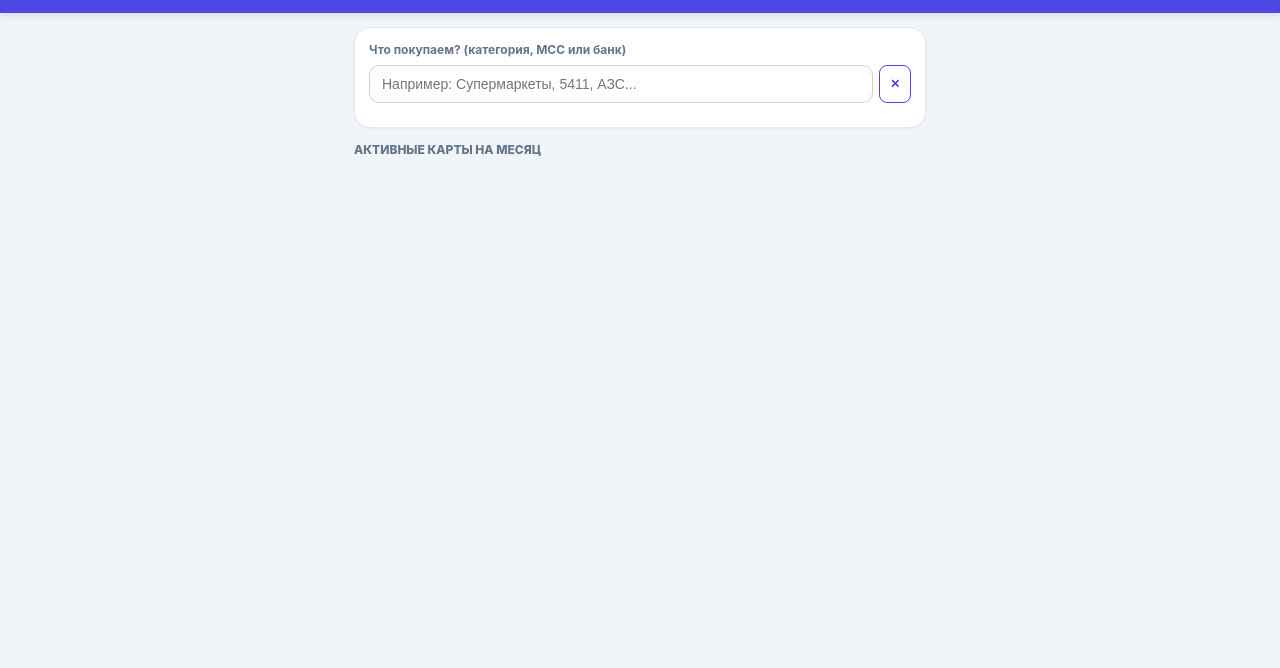
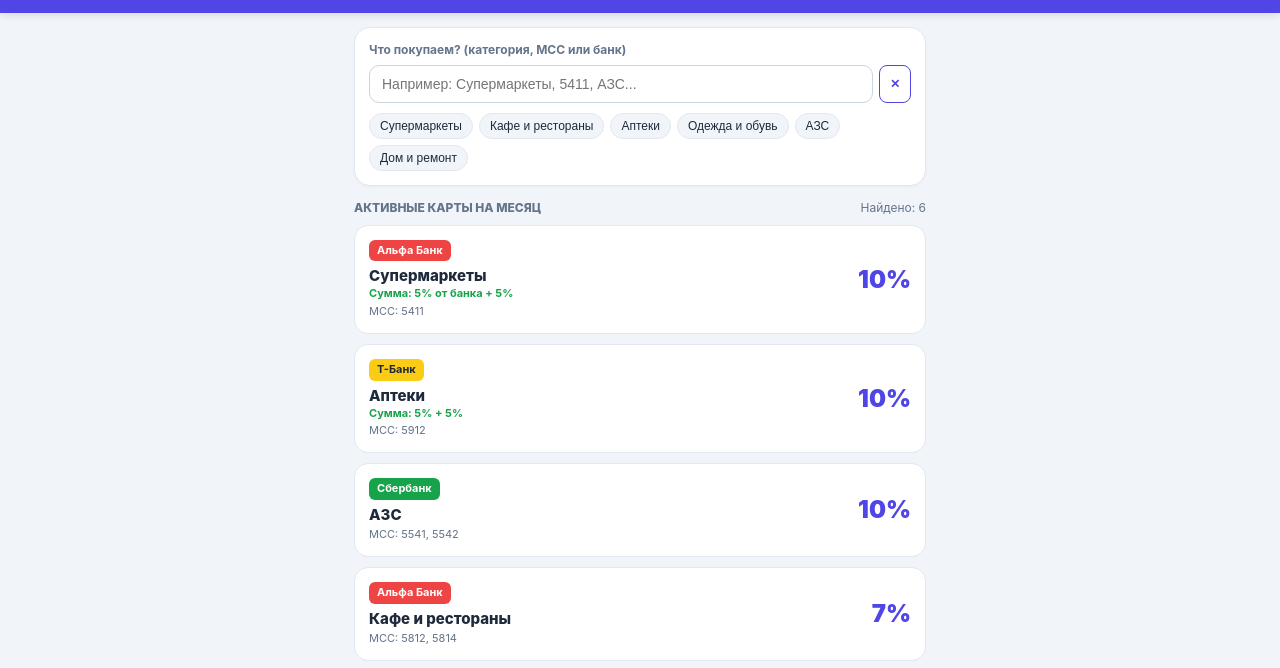
Before and after one commit to pkentavrhome/Cashback, a plain HTML site: page index.html in a window 1280 px wide. Shown: the part 64-732 px from the top of the page. Drawn offline with Linux system fonts and the light colour scheme; no server answers.

Commit message:
Update index.html

```diff
--- a/index.html
+++ b/index.html
@@ -393,10 +393,10 @@ const firebaseConfig = {
 
 firebase.initializeApp(firebaseConfig);
 
-const auth= = firebase.auth();
+const auth = firebase.auth();
 const db = firebase.firestore();
 
-let appState = JSON.parse(JSON.stringify(DEFAULT_STTE));
+let appState = JSON.parse(JSON.stringify(DEFAULT_STATE));
 
 function saveState() {
   localStorage.setItem(
```
